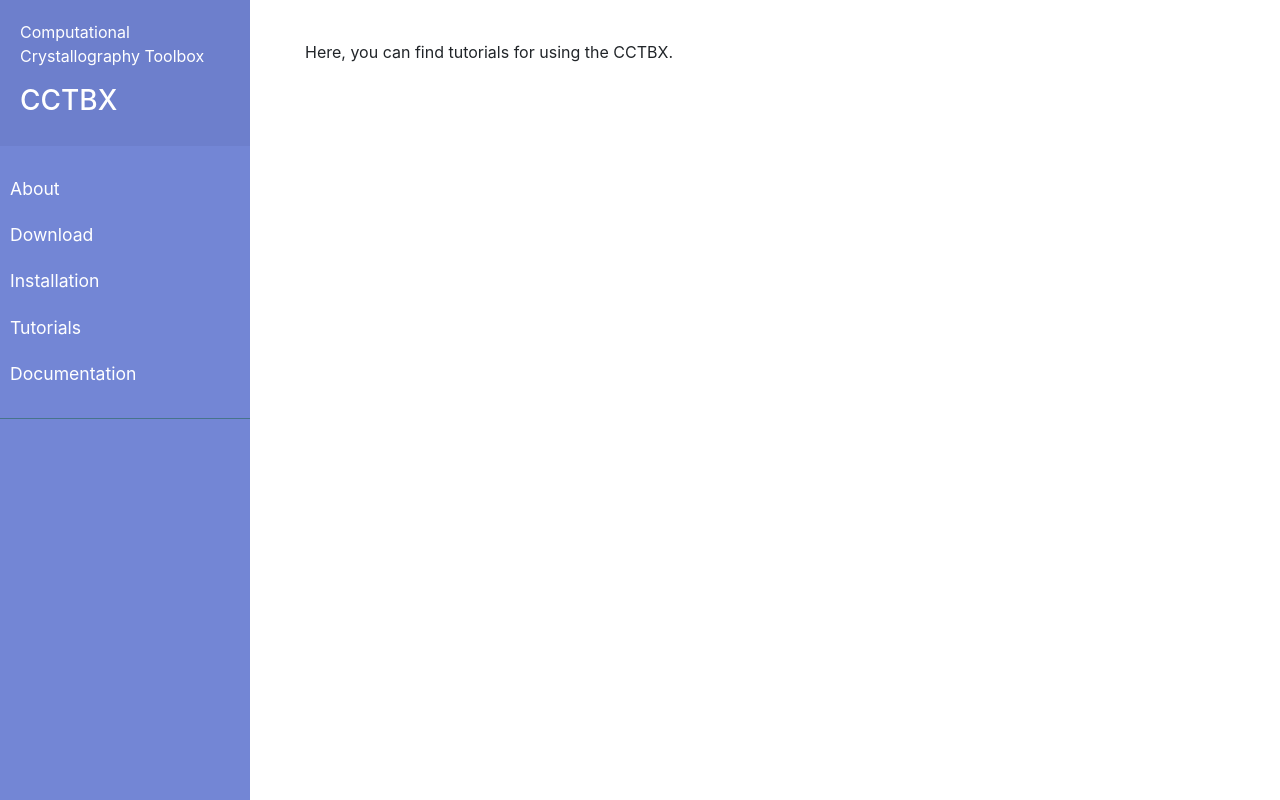
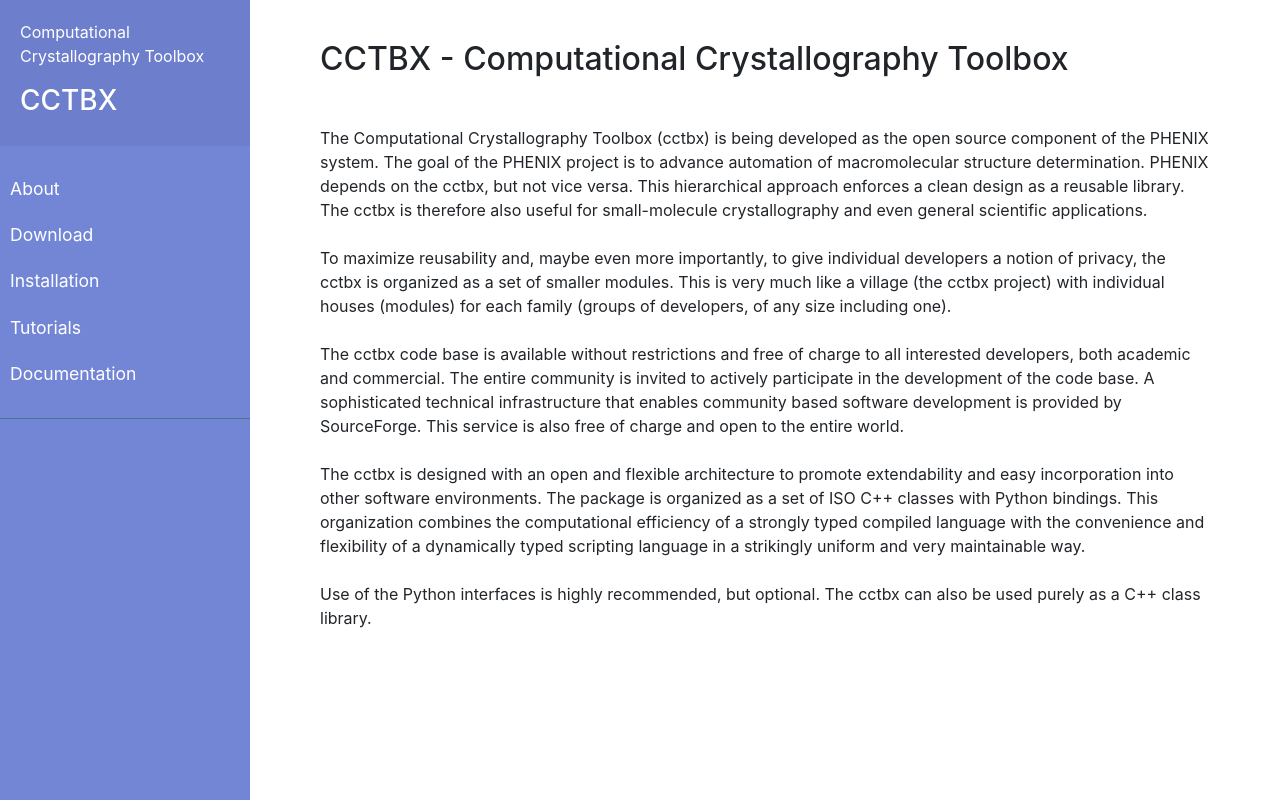
Before and after one commit to phenix-lbl/cctbx_phenix_doc, a Django app: template tutorials_cctbx/templates/tutorials_cctbx/index.html in a window 1280 px wide. Run offline with Django 3.2, Linux system fonts and the light colour scheme; the template is opened without the code that fills it, so the values that code supplies are empty; some libraries are stand-ins or nearby versions.

Commit message:
write index page

```diff
--- a/tutorials_cctbx/templates/tutorials_cctbx/header.html
+++ b/tutorials_cctbx/templates/tutorials_cctbx/header.html
@@ -60,7 +60,7 @@
                 <ul class="list-unstyled components">
                     <!-- Sidebar  -->
                     <li>
-                      <a href="{% url 'about' %}">About</a>
+                      <a href="{% url 'index' %}">About</a>
                     </li>
                     <li>
                       <a href="{% url 'index' %}">Download</a>
--- a/tutorials_cctbx/templates/tutorials_cctbx/index.html
+++ b/tutorials_cctbx/templates/tutorials_cctbx/index.html
@@ -1,10 +1,25 @@
 {% extends "tutorials_cctbx/header.html" %}
 
 {% block content %}
+<div class="container">
 
-<p>
-  Here, you can find tutorials for using the CCTBX.
+<h2>
+  CCTBX - Computational Crystallography Toolbox
+</h2>
+
+<p class="mt-5">
+The Computational Crystallography Toolbox (cctbx) is being developed as the open source component of the PHENIX system. The goal of the PHENIX project is to advance automation of macromolecular structure determination. PHENIX depends on the cctbx, but not vice versa. This hierarchical approach enforces a clean design as a reusable library. The cctbx is therefore also useful for small-molecule crystallography and even general scientific applications.<br>
+<br>
+To maximize reusability and, maybe even more importantly, to give individual developers a notion of privacy, the cctbx is organized as a set of smaller modules. This is very much like a village (the cctbx project) with individual houses (modules) for each family (groups of developers, of any size including one).<br>
+<br>
+The cctbx code base is available without restrictions and free of charge to all interested developers, both academic and commercial. The entire community is invited to actively participate in the development of the code base. A sophisticated technical infrastructure that enables community based software development is provided by SourceForge. This service is also free of charge and open to the entire world.<br>
+<br>
+The cctbx is designed with an open and flexible architecture to promote extendability and easy incorporation into other software environments. The package is organized as a set of ISO C++ classes with Python bindings. This organization combines the computational efficiency of a strongly typed compiled language with the convenience and flexibility of a dynamically typed scripting language in a strikingly uniform and very maintainable way.<br>
+<br>
+Use of the Python interfaces is highly recommended, but optional. The cctbx can also be used purely as a C++ class library.
 </p>
 
 
+</div>
+
 {% endblock %}
```
